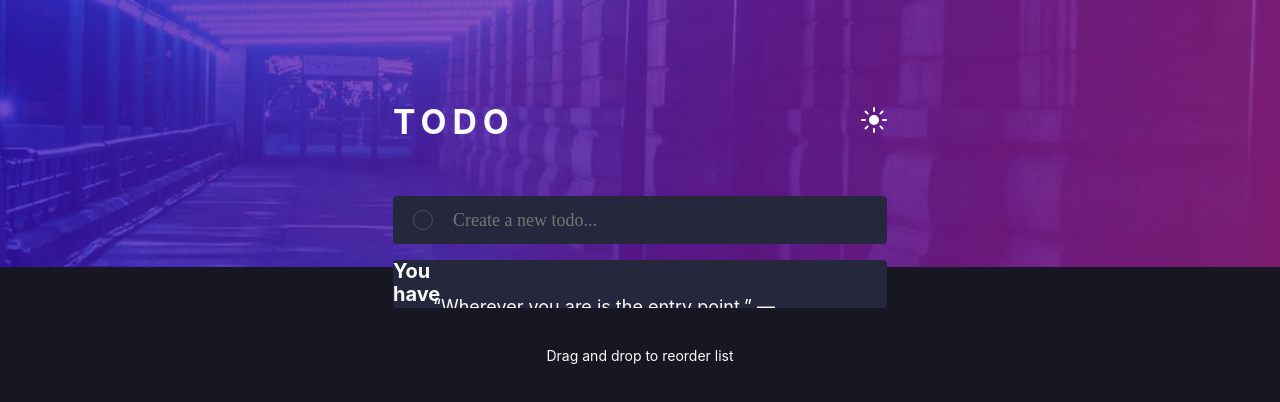
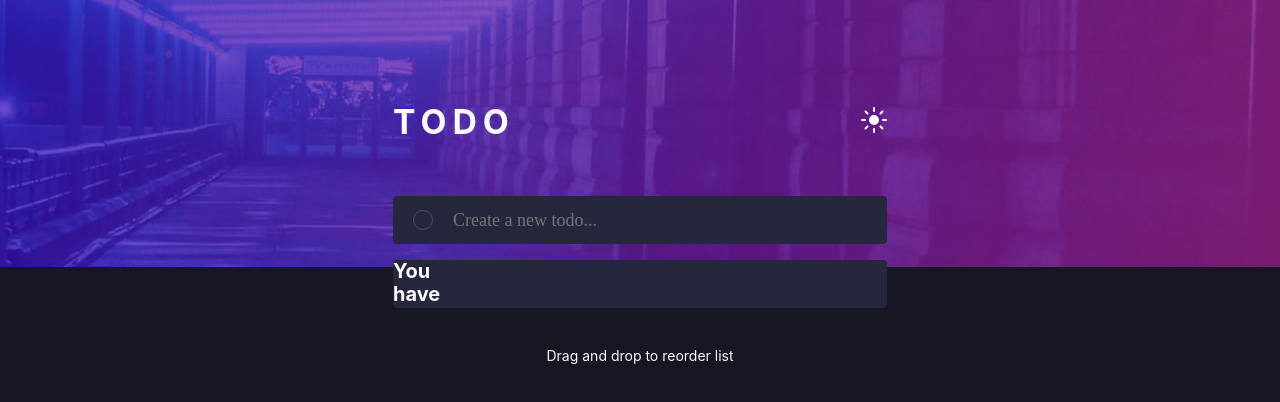
Before and after one commit to ClaytonDewey/dnd-todo-app, a React (Vite) app: page / in a window 1280 px wide. Shown: the top 402 px of the page. Built offline with nearby package versions, Linux system fonts and the light colour scheme.

Commit message:
Update block quote HMTL

```diff
--- a/src/components/TodoList.tsx
+++ b/src/components/TodoList.tsx
@@ -36,8 +36,8 @@ export const TodoList = () => {
         <div className='todo todo__empty'>
           <h2>You have nothing to do!</h2>
           <blockquote>
-            &ldquo;Wherever you are is the entry point.&rdquo; &mdash;{' '}
-            <footer>Kabir</footer>
+            &ldquo;Wherever you are is the entry point.&rdquo;
+            <cite>Kabir</cite>
           </blockquote>
         </div>
       </div>
```
